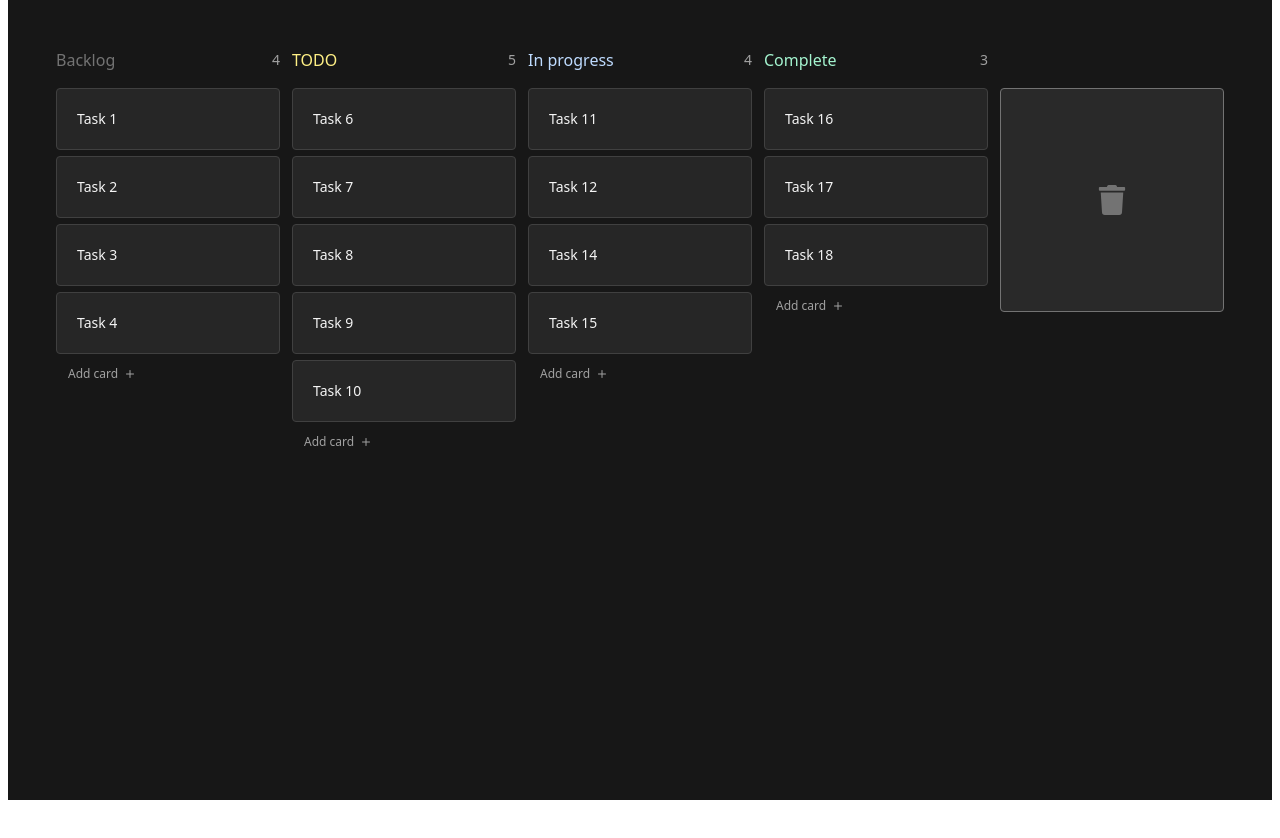
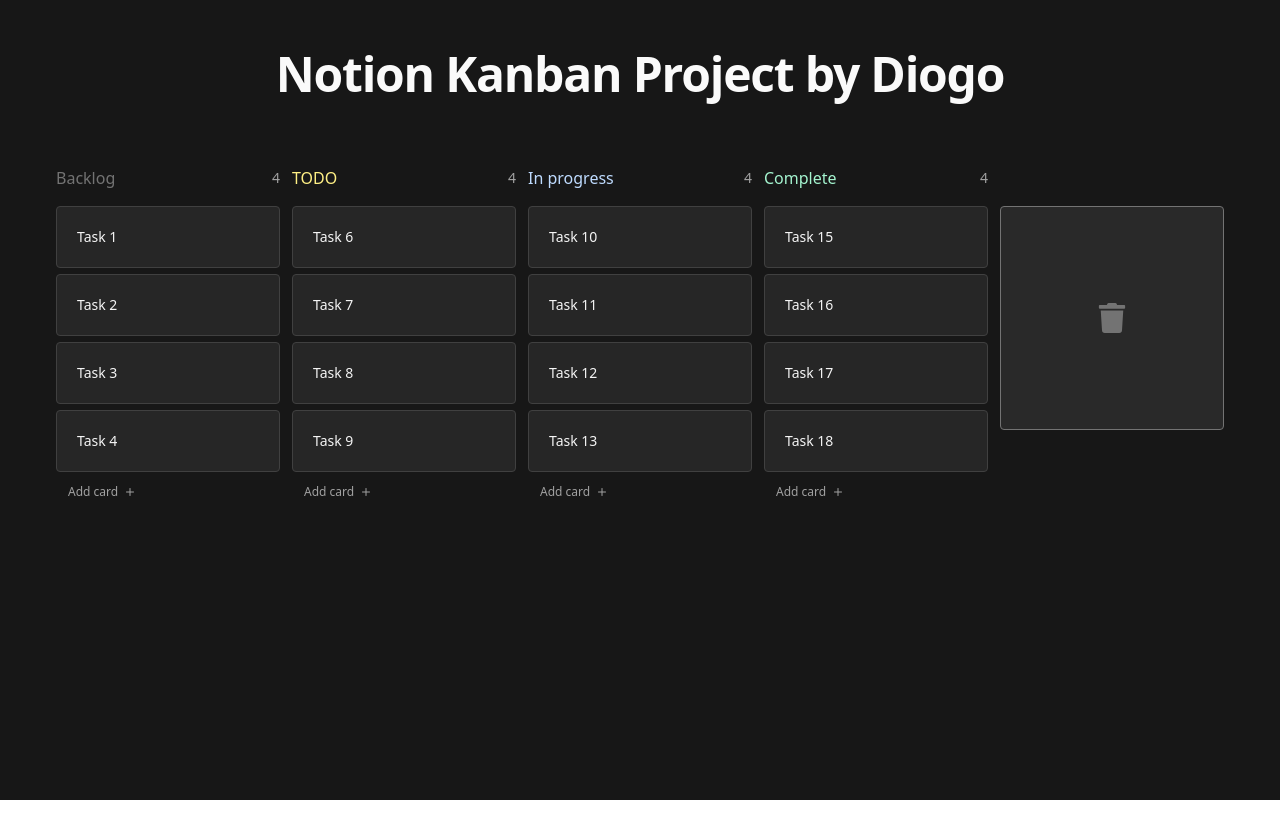
Before and after one commit to diogo-dev/Simple-Kanban, a React (Vite) app: page / in a window 1280 px wide. Shown: the top 838 px of the page. Before the commit the page ends 800 px from the top, so only its background shows below. Built offline with nearby package versions, Linux system fonts and the light colour scheme.

Commit message:
Last commit (I suppose)

```diff
--- a/src/components/addCard/AddCard.jsx
+++ b/src/components/addCard/AddCard.jsx
@@ -3,7 +3,7 @@
 import { motion } from 'framer-motion'
 
 const AddCard = ({column, setCards}) => {
-  const [text, setText] = useState("");;
+  const [text, setText] = useState("");
   const [adding, setAdding] = useState(false);
 
   const handleSubmit = (e) => {
--- a/src/components/board/Board.jsx
+++ b/src/components/board/Board.jsx
@@ -1,4 +1,4 @@
-import React, { useEffect, useState } from 'react'
+import { useState } from 'react'
 import Column from '../column/Column'
 import DeleteBarrel from '../deleteBarrel/DeleteBarrel'
 
@@ -6,7 +6,7 @@
   const [cards, setCards] = useState(DEFAULT_CARDS);
 
   return (
-    <div className='flex h-full w-full gap-3 overflow-scroll p-12'>
+    <div className='flex h-full w-full justify-center gap-3 overflow-hidden p-12'>
       <Column
         title="Backlog"
         column="backlog"
@@ -50,13 +50,13 @@
   { id: "7", title: "Task 7", column: "todo" },
   { id: "8", title: "Task 8", column: "todo" },
   { id: "9", title: "Task 9", column: "todo" },
-  { id: "10", title: "Task 10", column: "todo" },
 
-  { id: "11", title: "Task 11", column: "doing" },
-  { id: "12", title: "Task 12", column: "doing" },
-  { id: "14", title: "Task 14", column: "doing" },
-  { id: "15", title: "Task 15", column: "doing" },
+  { id: "11", title: "Task 10", column: "doing" },
+  { id: "12", title: "Task 11", column: "doing" },
+  { id: "13", title: "Task 12", column: "doing" },
+  { id: "14", title: "Task 13", column: "doing" },
 
+  { id: "15", title: "Task 15", column: "done" },
   { id: "16", title: "Task 16", column: "done" },
   { id: "17", title: "Task 17", column: "done" },
   { id: "18", title: "Task 18", column: "done" },
--- /dev/null
+++ b/src/components/header/Header.jsx
@@ -0,0 +1,13 @@
+import React from 'react'
+
+const Header = () => {
+  return (
+    <div className='pt-[50px] pb-[20px] text-center'>
+      <h1 className='text-5xl font-semibold tracking-tight'>
+        Notion Kanban Project by Diogo
+      </h1>
+    </div>
+  )
+}
+
+export default Header
--- a/src/components/notionKanban/NotionKanban.jsx
+++ b/src/components/notionKanban/NotionKanban.jsx
@@ -1,10 +1,12 @@
 import React from 'react'
 import Board from '../board/Board'
+import Header from '../header/Header'
 
 const NotionKanban = () => {
 
   return (
-    <div className='h-screen w-full  bg-neutral-900 text-neutral-50'>
+    <div className='h-screen w-full bg-neutral-900 text-neutral-50'>
+      <Header />
       <Board />
     </div>
   )
--- a/src/index.css
+++ b/src/index.css
@@ -11,9 +11,14 @@
 }
 
 body {
-  display: flex;
-  justify-content: center;
-  align-items: center;
   min-width: 320px;
-  min-height: 100vh;
+  margin: 0;
+  padding: 0;
+  height: 100vh;
+  overflow: hidden;
 }
+
+#root {
+  height: 100%;
+  width: 100%;
+}
```
Also changed, not shown: 1 other file (tests, documents, lock files or other folders).
